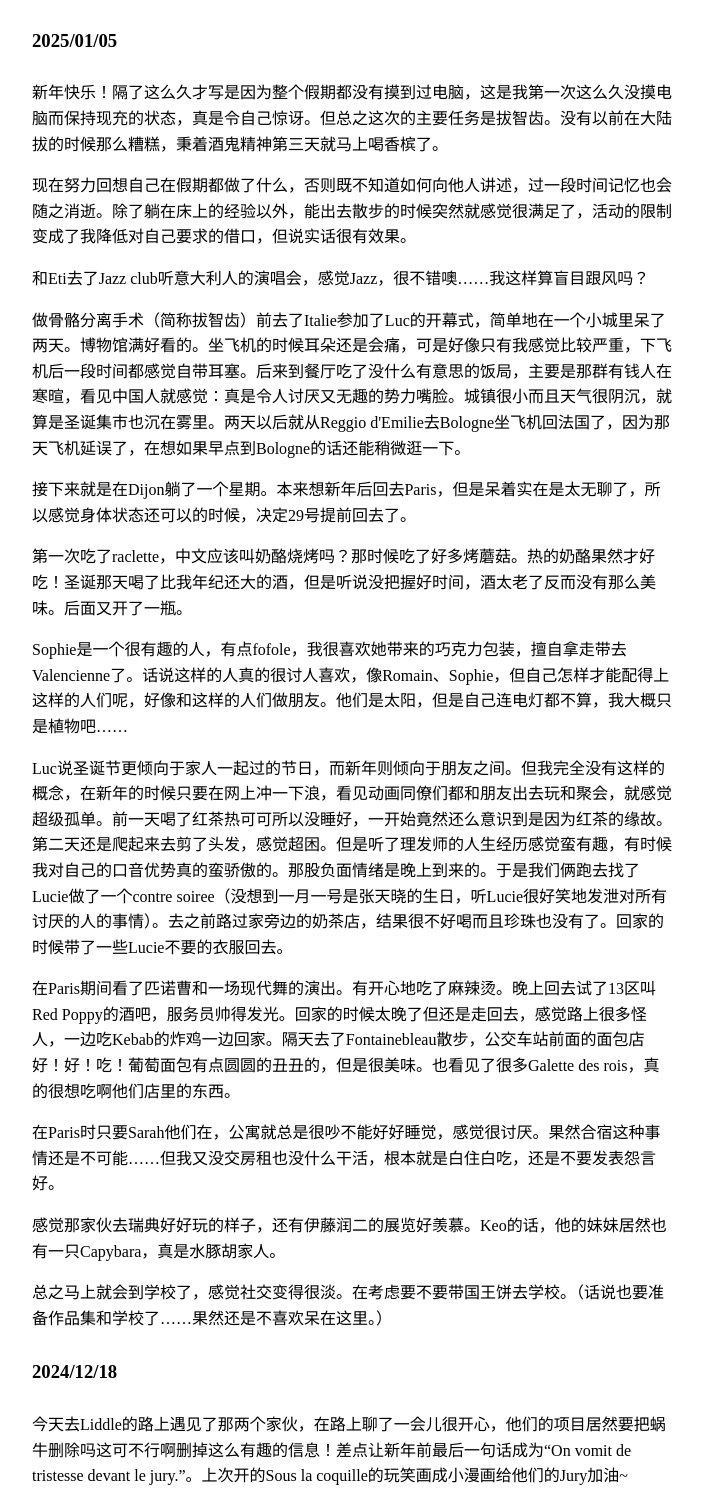
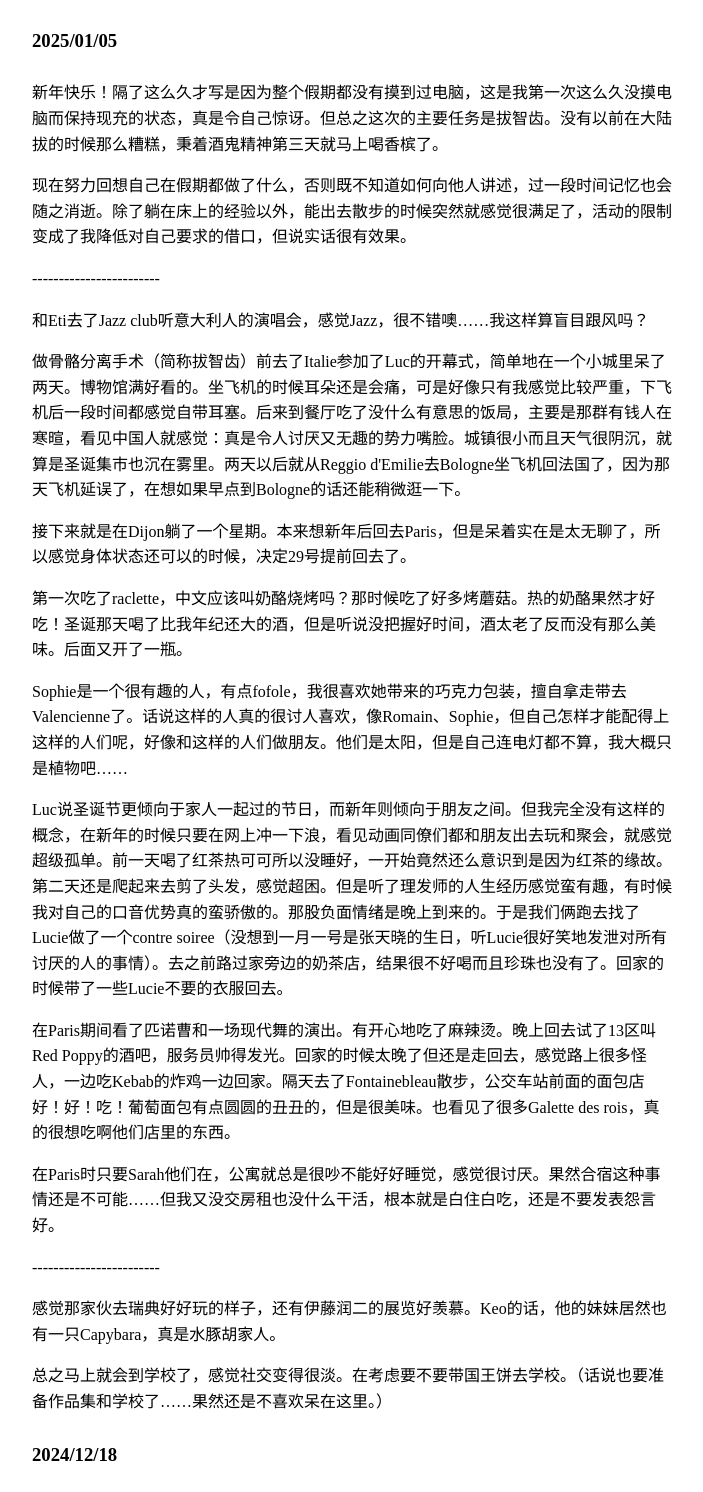
Before and after one commit to xishuai0422/xishuai0422.github.io, a plain HTML site: page index.html in a window 1280 px wide. Shown: the top 1492 px of the page, without its empty margins (288-991 px from the left). Drawn offline with Linux system fonts and the light colour scheme.

Commit message:
Update index.html

```diff
--- a/index.html
+++ b/index.html
@@ -15,6 +15,7 @@ p{line-height: 1.6;}
     <h3>2025/01/05</h3>
     <p>新年快乐！隔了这么久才写是因为整个假期都没有摸到过电脑，这是我第一次这么久没摸电脑而保持现充的状态，真是令自己惊讶。但总之这次的主要任务是拔智齿。没有以前在大陆拔的时候那么糟糕，秉着酒鬼精神第三天就马上喝香槟了。</p>
     <p>现在努力回想自己在假期都做了什么，否则既不知道如何向他人讲述，过一段时间记忆也会随之消逝。除了躺在床上的经验以外，能出去散步的时候突然就感觉很满足了，活动的限制变成了我降低对自己要求的借口，但说实话很有效果。</p>
+    <p>------------------------</p>
     <p>和Eti去了Jazz club听意大利人的演唱会，感觉Jazz，很不错噢……我这样算盲目跟风吗？</p>
     <p>做骨骼分离手术（简称拔智齿）前去了Italie参加了Luc的开幕式，简单地在一个小城里呆了两天。博物馆满好看的。坐飞机的时候耳朵还是会痛，可是好像只有我感觉比较严重，下飞机后一段时间都感觉自带耳塞。后来到餐厅吃了没什么有意思的饭局，主要是那群有钱人在寒暄，看见中国人就感觉：真是令人讨厌又无趣的势力嘴脸。城镇很小而且天气很阴沉，就算是圣诞集市也沉在雾里。两天以后就从Reggio d'Emilie去Bologne坐飞机回法国了，因为那天飞机延误了，在想如果早点到Bologne的话还能稍微逛一下。</p>
     <p>接下来就是在Dijon躺了一个星期。本来想新年后回去Paris，但是呆着实在是太无聊了，所以感觉身体状态还可以的时候，决定29号提前回去了。</p>
@@ -23,6 +24,7 @@ p{line-height: 1.6;}
     <p>Luc说圣诞节更倾向于家人一起过的节日，而新年则倾向于朋友之间。但我完全没有这样的概念，在新年的时候只要在网上冲一下浪，看见动画同僚们都和朋友出去玩和聚会，就感觉超级孤单。前一天喝了红茶热可可所以没睡好，一开始竟然还么意识到是因为红茶的缘故。第二天还是爬起来去剪了头发，感觉超困。但是听了理发师的人生经历感觉蛮有趣，有时候我对自己的口音优势真的蛮骄傲的。那股负面情绪是晚上到来的。于是我们俩跑去找了Lucie做了一个contre soiree（没想到一月一号是张天晓的生日，听Lucie很好笑地发泄对所有讨厌的人的事情）。去之前路过家旁边的奶茶店，结果很不好喝而且珍珠也没有了。回家的时候带了一些Lucie不要的衣服回去。</p>
     <p>在Paris期间看了匹诺曹和一场现代舞的演出。有开心地吃了麻辣烫。晚上回去试了13区叫Red Poppy的酒吧，服务员帅得发光。回家的时候太晚了但还是走回去，感觉路上很多怪人，一边吃Kebab的炸鸡一边回家。隔天去了Fontainebleau散步，公交车站前面的面包店好！好！吃！葡萄面包有点圆圆的丑丑的，但是很美味。也看见了很多Galette des rois，真的很想吃啊他们店里的东西。</p>
     <p>在Paris时只要Sarah他们在，公寓就总是很吵不能好好睡觉，感觉很讨厌。果然合宿这种事情还是不可能……但我又没交房租也没什么干活，根本就是白住白吃，还是不要发表怨言好。</p>
+    <p>------------------------</p>
     <p>感觉那家伙去瑞典好好玩的样子，还有伊藤润二的展览好羡慕。Keo的话，他的妹妹居然也有一只Capybara，真是水豚胡家人。</p>
     <p>总之马上就会到学校了，感觉社交变得很淡。在考虑要不要带国王饼去学校。（话说也要准备作品集和学校了……果然还是不喜欢呆在这里。）</p>
     <h3>2024/12/18</h3>
```
